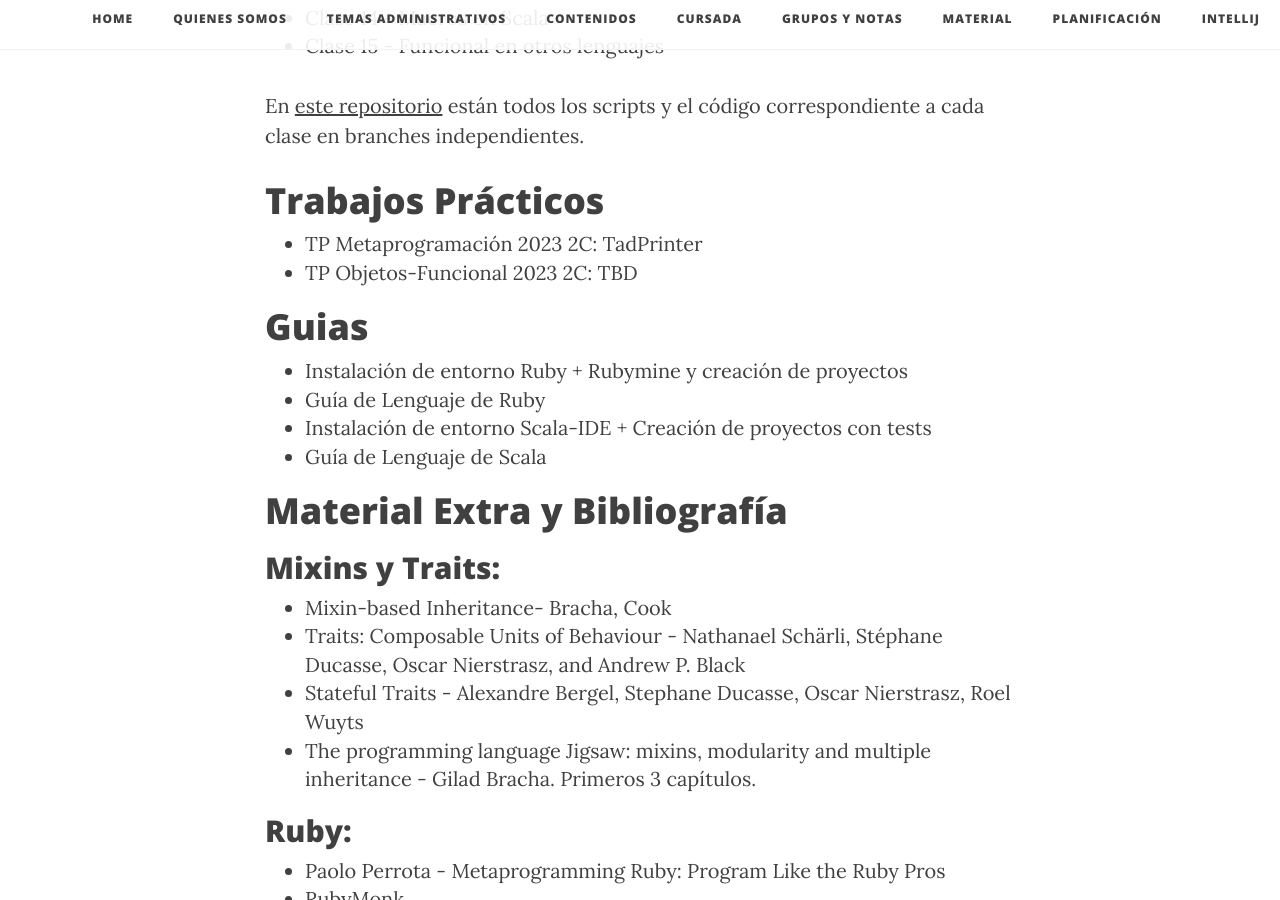
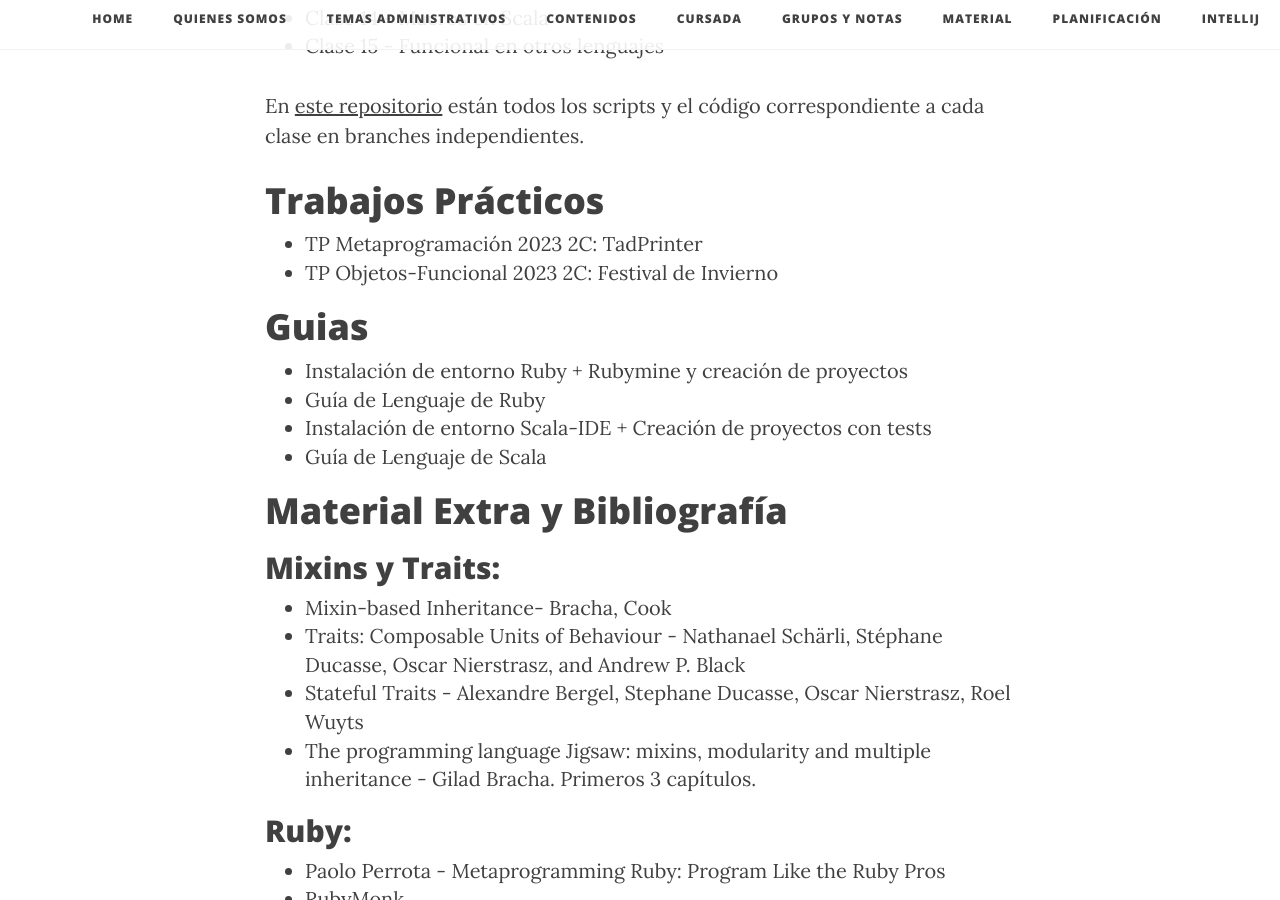
Before and after one commit to tadp-utn-frba/tadp-utn-frba.github.io, a Jekyll site: the page built from material.md, in a window 1280 px wide and 900 px high, scrolled down 1069 px. Built offline with Jekyll 4.4.1, drawn with Linux system fonts in a browser that asks for light colours; nearby versions of some CDN libraries.

Commit message:
Update material.md

```diff
--- a/material.md
+++ b/material.md
@@ -30,7 +30,7 @@ En [este repositorio](https://github.com/tadp-utn-frba/tadp-clases) están todos
 
 # Trabajos Prácticos
 * [TP Metaprogramación 2023 2C: TadPrinter](https://docs.google.com/document/d/1sglncnasWl0mxh3QioSg8K21bA7iLJ-VLyhlbD5rWRQ/edit)
-* [TP Objetos-Funcional 2023 2C: TBD](https://docs.google.com/document/d/e/2PACX-1vTmyc_-cR9N0P8fNoWfvWv5ehMZfbd7H4qk7ykTHRCGbwCWfyV5FNBFeYY98S5mtwBkGiNVnZUlZvAj/pub)
+* [TP Objetos-Funcional 2023 2C: Festival de Invierno](https://docs.google.com/document/d/e/2PACX-1vTmyc_-cR9N0P8fNoWfvWv5ehMZfbd7H4qk7ykTHRCGbwCWfyV5FNBFeYY98S5mtwBkGiNVnZUlZvAj/pub)
 
 # Guias
 
```
